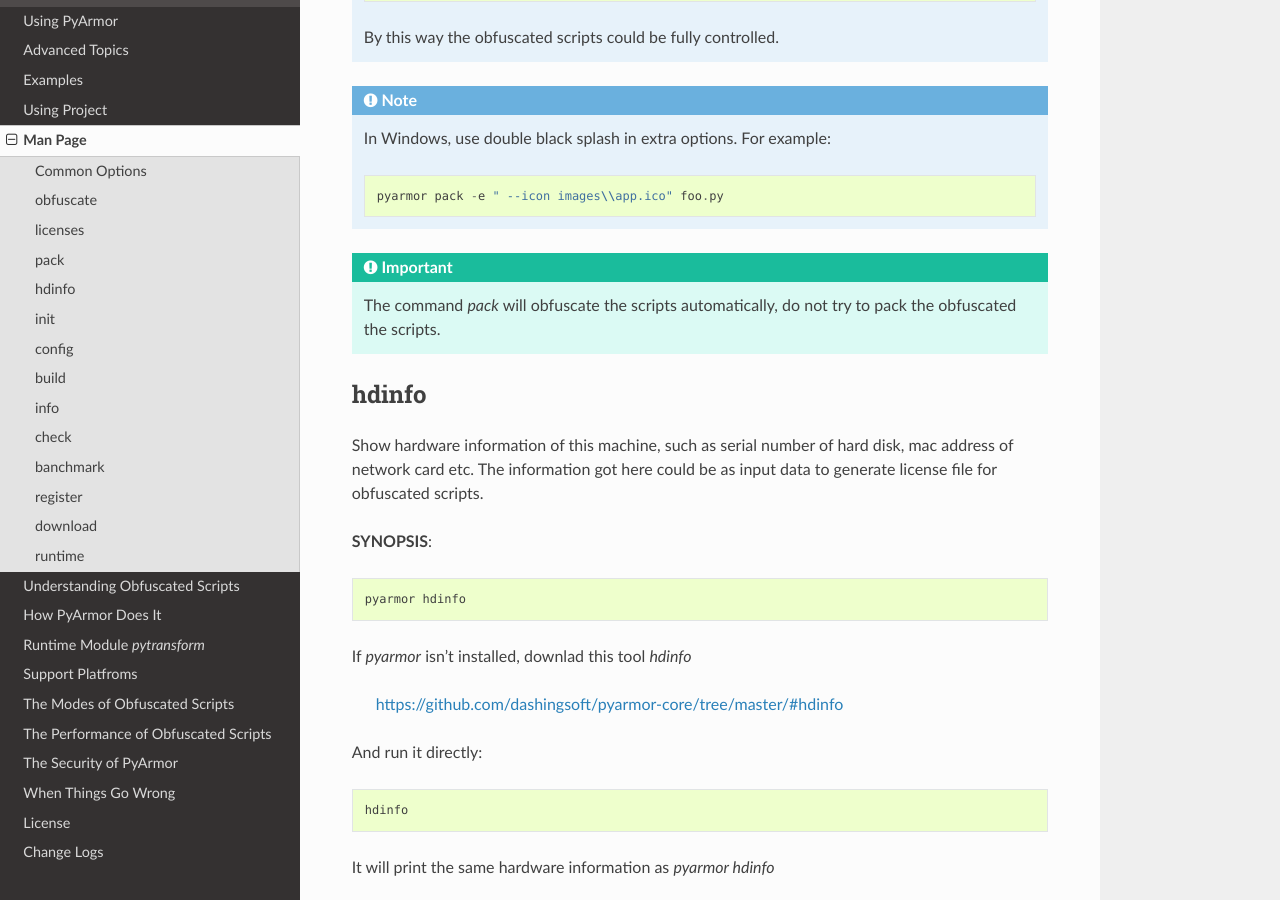
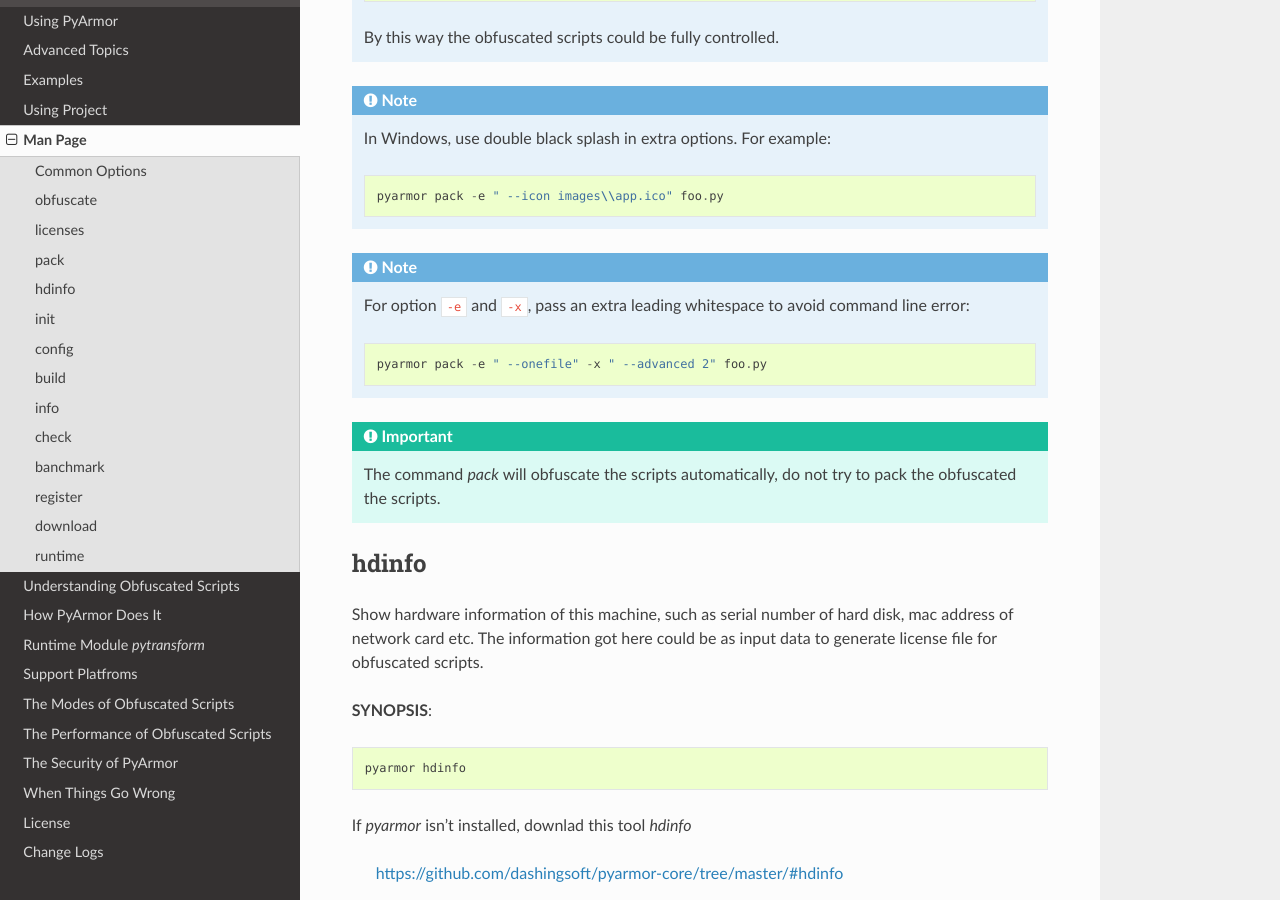
Before and after one commit to dashingsoft/pyarmor, a Sphinx documentation site: the page built from docs/man.rst, in a window 1280 px wide and 900 px high, scrolled down 15317 px. Built offline with Sphinx 7.4.7 and the Read the Docs theme 2.0.0, drawn with Linux system fonts in a browser that asks for light colours.

Commit message:
Add note for pack

```diff
--- a/docs/man.rst
+++ b/docs/man.rst
@@ -583,6 +583,13 @@
 
      pyarmor pack -e " --icon images\\app.ico" foo.py
 
+.. note::
+
+   For option ``-e`` and ``-x``, pass an extra leading whitespace to avoid
+   command line error::
+
+     pyarmor pack -e " --onefile" -x " --advanced 2" foo.py
+
 .. important::
 
    The command `pack` will obfuscate the scripts automatically, do not
```
